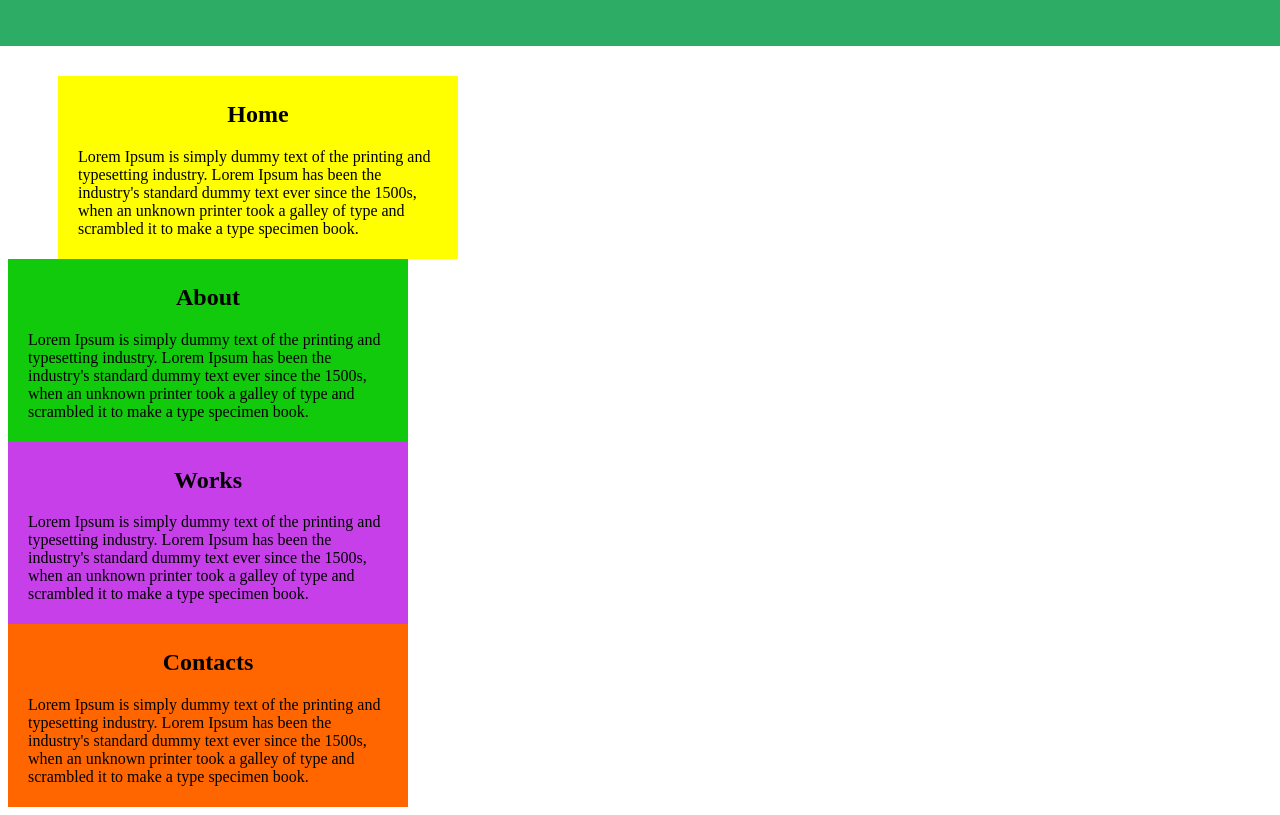
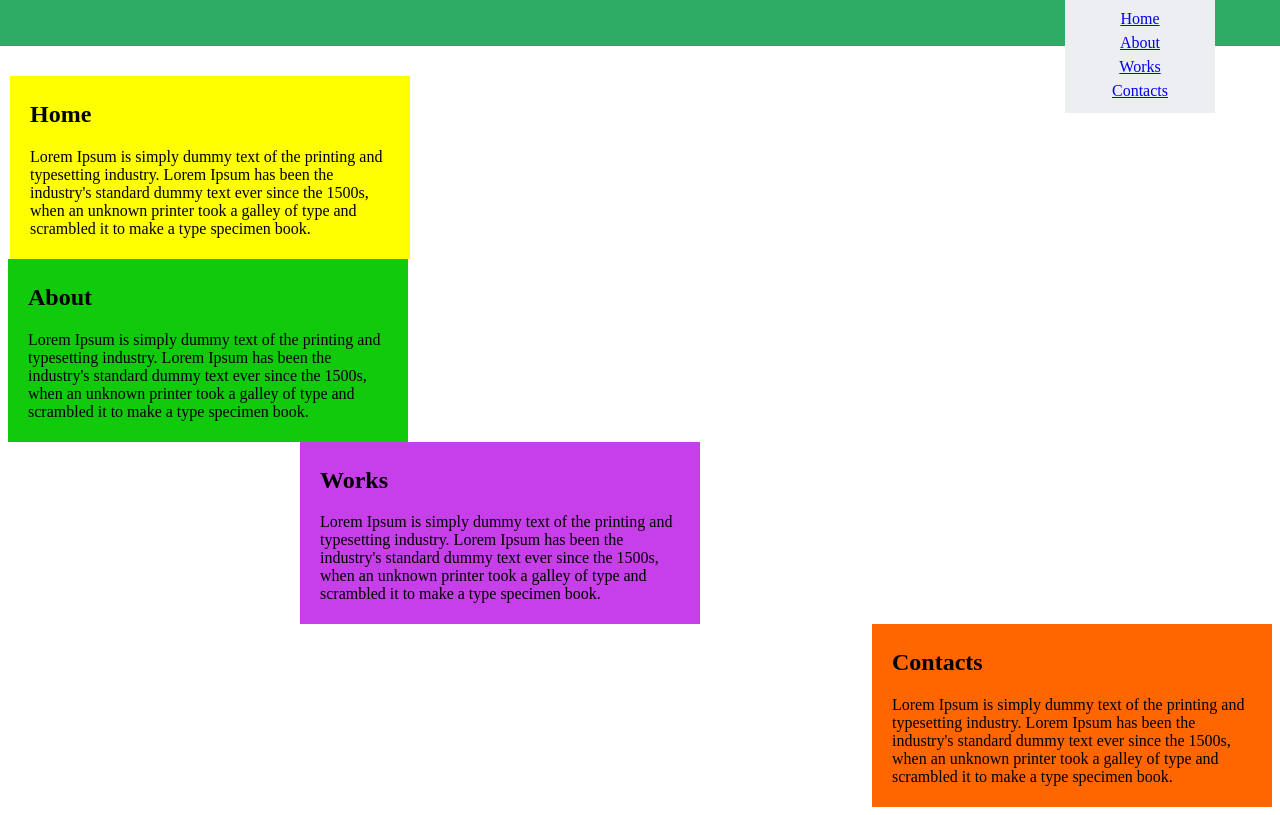
Before and after one commit to AnastasiyaArinenko/hw-7, a plain HTML site: page index.html in a window 1280 px wide. Shown: the part 74-889 px from the top of the page. Drawn offline with Linux system fonts and the light colour scheme.

Commit message:
Blocks position

```diff
--- a/index.css
+++ b/index.css
@@ -5,58 +5,73 @@
   background-color: #2dac66;
   top: 0;
   left: 0;
+  z-index: 1;
 }
 
-.menu {
-  background-color: #d8dbdf;
-  height: 120px;
-  width: 100px;
-}
 .title {
   text-align: center;
   position: relative;
 }
 
 .button {
+    position: absolute;
+    top: 50px;
+    right: 20px;
+}
+
+.modal-wrapper {
   position: absolute;
-  top: 50px;
-  right: 20px;
+  top: 55px;
+  right: 65px;
+  width: 150px;
 }
+
 
 .navigation {
   list-style-type: none;
+  background-color: #eceef1;
+  /* display: none; */
+  text-align: center;
+  line-height: 1.5;
+  padding: 10px;
 }
 
 .navigation a:hover {
   color: black;
-  text-align: center;
 }
+
+.modal-wrapper:hover
 
 h2 {
   text-align: center;
 }
 
-div.home {
+.container:nth-child(1) {
+  position: sticky;
+  left: 10px;
   background-color: #ffff00;
   width: 360px;
   margin-top: 150px;
-  margin-left: 50px;
   padding: 5px 20px;
 }
 
-div.about {
+.container:nth-child(2) {
   background-color: #11ca0b;
   width: 360px;
   padding: 5px 20px;
 }
 
-div.works {
+.container:nth-child(3) {
+  position: sticky;
+  left: 300px;
   background-color: #c73fe9;
   width: 360px;
   padding: 5px 20px;
 }
 
-div.contacts {
+.container:nth-child(4) {
+  position: sticky;
+  left: 900px;
   background-color: #ff6600;
   width: 360px;
   padding: 5px 20px;
--- a/index.html
+++ b/index.html
@@ -15,7 +15,7 @@
 
     <button class="button">Menu</button>
 
-    <!-- <div class="menu">
+    <div class="modal-wrapper">
       <nav>
         <ul class="navigation">
           <li><a href="#home">Home</a></li>
@@ -27,11 +27,11 @@
           <li><a href="contacts">Contacts</a></li>
         </ul>
       </nav>
-    </div> -->
+    </div>
   </header>
 
   <main>
-    <div class="home">
+    <div class="container">
       <h2 id="home">Home</h2>
 
       <p>
@@ -39,7 +39,7 @@
       </p>
     </div>
 
-    <div class="about">
+    <div class="container">
       <h2 id="about">About</h2>
 
       <p>
@@ -47,7 +47,7 @@
       </p>
     </div>
 
-    <div class="works">
+    <div class="container">
       <h2 id="works">Works</h2>
 
       <p>
@@ -55,7 +55,7 @@
       </p>
     </div>
 
-    <div class="contacts">
+    <div class="container">
       <h2 id="contacts">Contacts</h2>
 
       <p>
```
